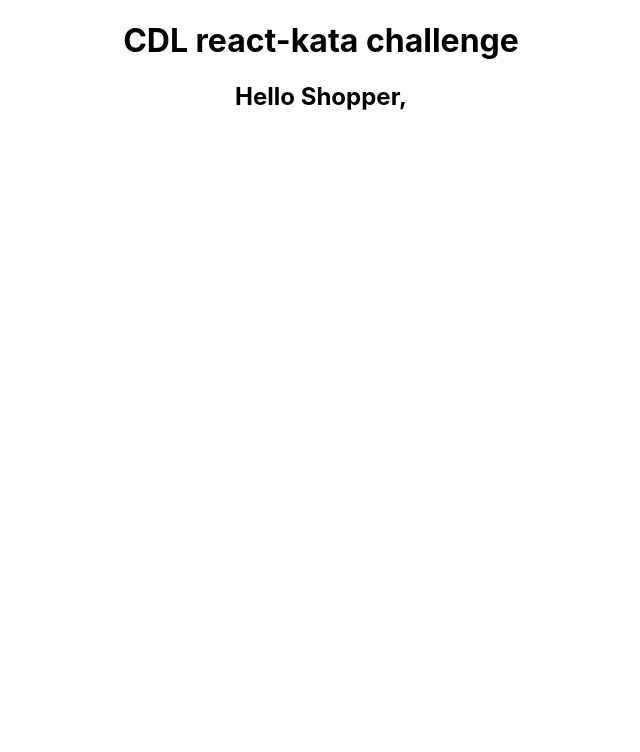
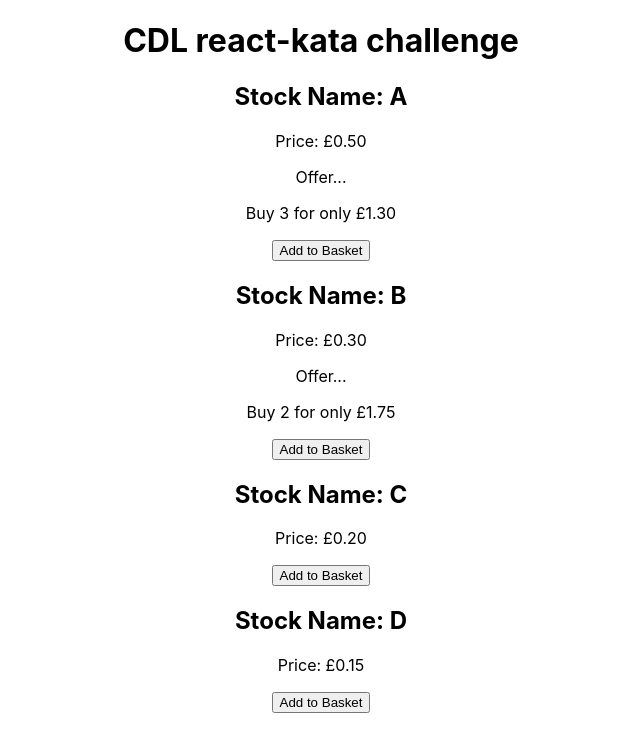
Before and after one commit to tim0git/react-kata, a React (Create React App) app: page / in a window 1280 px wide. Both pictures are taken after a click on the button "Submit". Shown: the top 752 px of the page, without its empty margins (319-959 px from the left). Built offline with nearby package versions, Linux system fonts and the light colour scheme.

Commit message:
shop display created

```diff
--- a/src/App.js
+++ b/src/App.js
@@ -2,6 +2,7 @@ import React, { Component } from "react";
 import "./App.css";
 import Header from "./components/Header";
 import PricingForm from "./components/PricingForm";
+import StoreList from "./components/StoreList";
 
 export default class App extends Component {
   state = {
@@ -25,7 +26,7 @@ export default class App extends Component {
         {this.state.priceLoaded ? (
           <>
             {" "}
-            <h2>Hello Shopper,</h2>
+            <StoreList stock={this.state.stock}/>
           </>
         ) : (
           <PricingForm handleSubmit={this.handleSubmit} />
--- a/src/components/PricingForm.jsx
+++ b/src/components/PricingForm.jsx
@@ -5,22 +5,22 @@ export default class PricingForm extends Component {
   state = {
     stock: {
       A: {
-        price: 50,
-        offer: 43.33,
+        price: 0.5,
+        offer: 1.3,
         minPurchase: 3,
       },
       B: {
-        price: 30,
-        offer: 22.5,
+        price: 0.3,
+        offer: 1.75,
         minPurchase: 2,
       },
       C: {
-        price: 20,
+        price: 0.2,
         offer: 0,
         minPurchase: 0,
       },
       D: {
-        price: 15,
+        price: 0.15,
         offer: 0,
         minPurchase: 0,
       },
--- /dev/null
+++ b/src/components/StoreList.jsx
@@ -0,0 +1,25 @@
+import React from "react";
+
+export default function StoreList({ stock }) {
+  return (
+    <>
+      {Object.entries(stock).map((sku) => {
+        return (
+          <div key={sku[0]}>
+            <h2>Stock Name: {sku[0]}</h2>
+            <p>Price: £{sku[1].price.toFixed(2)}</p>
+            {sku[1].minPurchase > 1 && sku[1].offer > 1 && (
+              <>
+                <p>Offer...</p>
+                <p>{`Buy ${sku[1].minPurchase} for only £${sku[1].offer.toFixed(
+                  2
+                )}`}</p>
+              </>
+            )}
+            <button>Add to Basket</button>
+          </div>
+        );
+      })}
+    </>
+  );
+}
```
